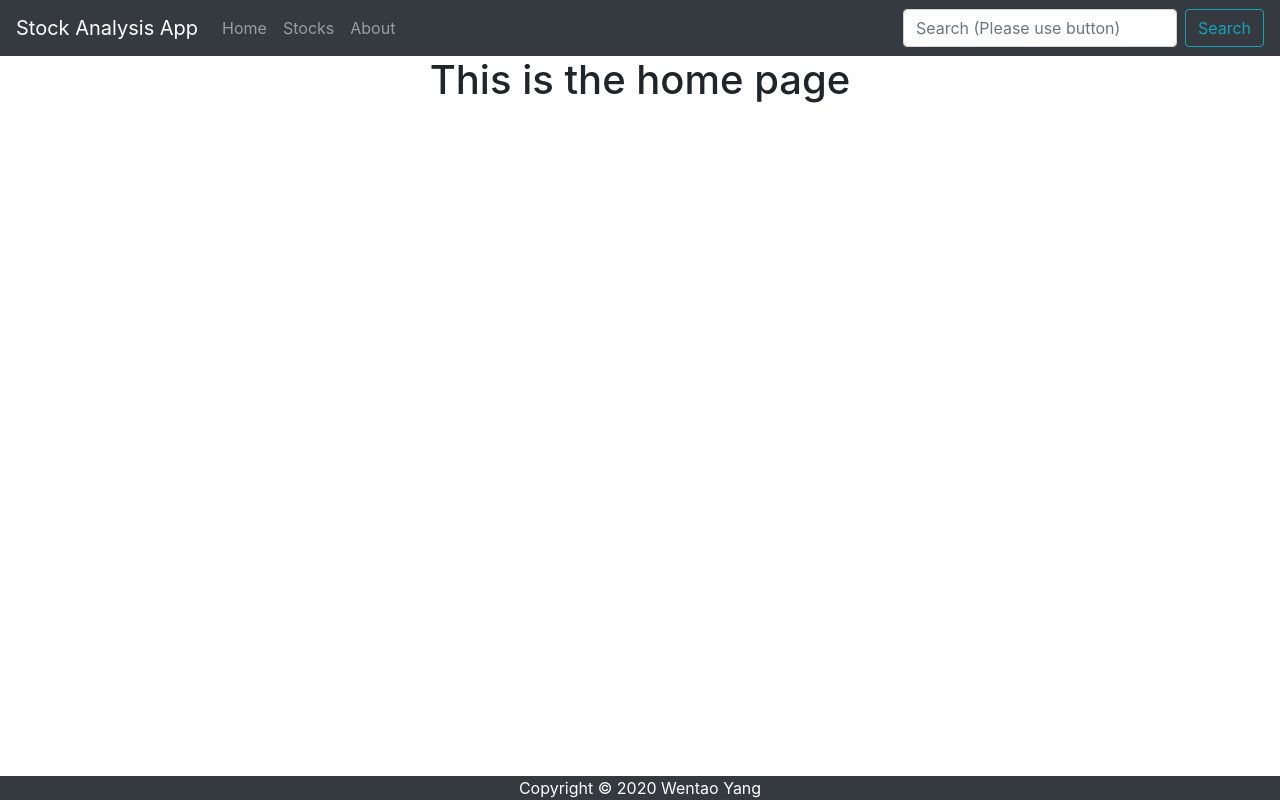
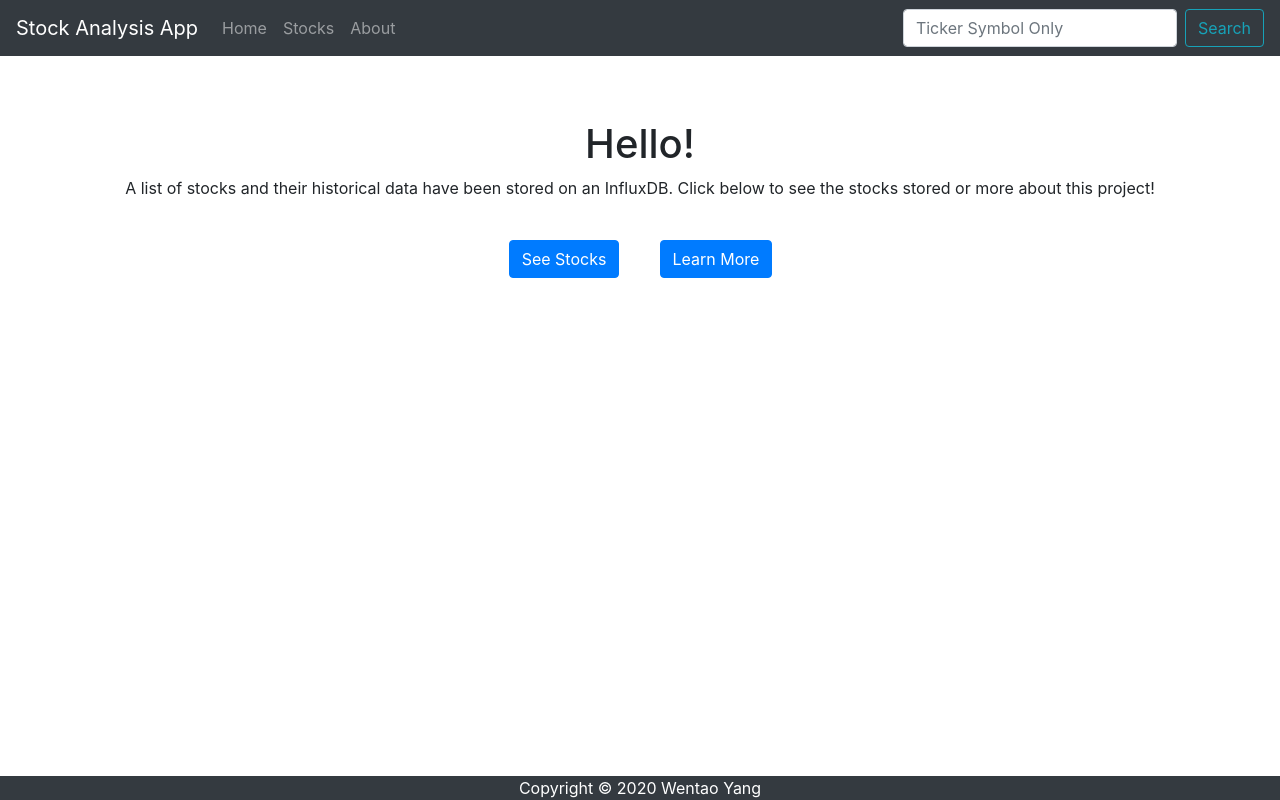
Before and after one commit to wentao-yang/StockAnalysisApplication, a React (Create React App) app in the folder react-app/: page / in a window 1280 px wide. Built offline with nearby package versions, Linux system fonts and the light colour scheme.

Commit message:
Finished home and about pages

```diff
--- a/react-app/src/Components/Footer.js
+++ b/react-app/src/Components/Footer.js
@@ -1,4 +1,5 @@
 import React from 'react';
+
 
 function Footer() {
     return (
--- a/react-app/src/Components/Header.js
+++ b/react-app/src/Components/Header.js
@@ -7,6 +7,7 @@ import {
   Button
 } from 'react-bootstrap';
 import { Link } from 'react-router-dom';
+
 
 var setTerm; // We will store the setTerm function in here
               // To use in another function
@@ -29,7 +30,7 @@ function Header(props) {
 
       {/* Search form */}
       <Form inline>
-        <FormControl type='text' placeholder='Search (Please use button)' className='mr-sm-2' id='search-term'/>
+        <FormControl type='text' placeholder='Ticker Symbol Only' className='mr-sm-2' id='search-term'/>
         <Button variant='outline-info' type='submit' as={Link} to='/search' onClick={submitForm}>Search</Button>
       </Form>
       </Navbar>
--- a/react-app/src/Views/About.js
+++ b/react-app/src/Views/About.js
@@ -1,11 +1,34 @@
-import React from 'react'
+import React from 'react';
+import {
+    Jumbotron,
+    Button
+  } from 'react-bootstrap';
 
 function About() {
+    // CSS style sheet for the Jumbotron
+    var jumboStyle = {
+        'background-color': '#ffffff'
+    };
+
     return (
-        <div clasName='About'>
-            <h1>This is the about page</h1>
+        <div className='Home'>
+            <Jumbotron style ={jumboStyle}>
+                <h1>Stock Analysis App</h1>
+
+                <p>
+                    This project utilizes InfluxDB as the database, Django as the backend framework, and
+                    React as the frontend framework to create this project. For more information, press the
+                    button below to see the GitHub repository of this project.
+                </p>
+
+                <br />
+
+                <p>
+                    <Button variant='primary' href='https://github.com/wentao-yang/StockAnalysisApplication'>See GitHub Repo</Button>
+                </p>
+            </Jumbotron>
         </div>
     )
 }
 
-export default About
+export default About;
--- a/react-app/src/Views/Home.js
+++ b/react-app/src/Views/Home.js
@@ -1,11 +1,48 @@
-import React from 'react'
+import React from 'react';
+import {
+    Jumbotron,
+    Button,
+    Container,
+    Row,
+    Col
+  } from 'react-bootstrap';
+import { Link } from 'react-router-dom';
 
 function Home() {
+    // CSS style sheet for certain elements
+    var jumboStyle = {
+        'background-color': '#ffffff'
+    };
+
+    var containerStyle = {
+        'width': '25%'
+    };
+
     return (
-        <div clasName='Home'>
-            <h1>This is the home page</h1>
+        <div className='Home'>
+            <Jumbotron style={jumboStyle}>
+                <h1>Hello!</h1>
+
+                <p>
+                    A list of stocks and their historical data have been stored on an InfluxDB.
+                    Click below to see the stocks stored or more about this project!
+                </p>
+
+                <br />
+
+                <Container style={containerStyle}>
+                    <Row>
+                        <Col>
+                            <Button variant='primary' as={Link} to='/stocks'>See Stocks</Button>
+                        </Col>
+                        <Col>
+                            <Button variant='primary' as={Link} to='/about'>Learn More</Button>
+                        </Col>
+                    </Row>
+                </Container>
+            </Jumbotron>
         </div>
     )
 }
 
-export default Home
+export default Home;
```
